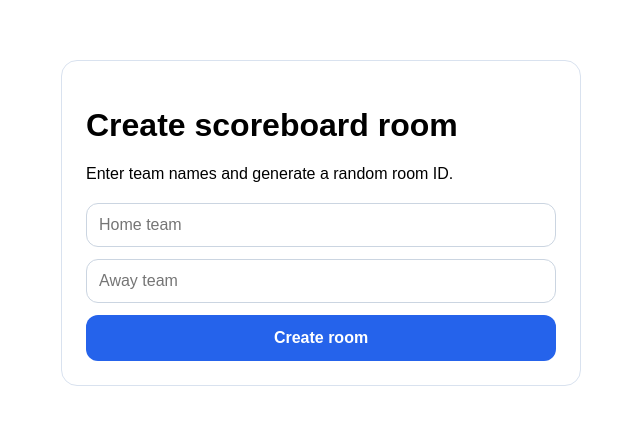
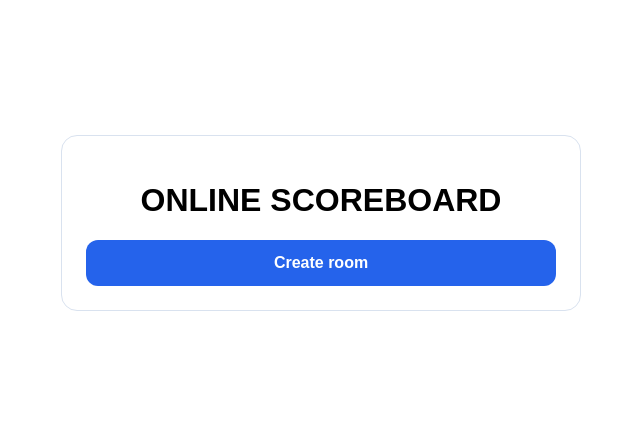
Before and after one commit to kuromon/scoreboard-app, a Next.js app: page / in a window 1280 px wide. Shown: the part 177-602 px from the top of the page, without its empty margins (319-959 px from the left). Built offline with nearby package versions, Linux system fonts and the light colour scheme.

Commit message:
Remove home input

```diff
--- a/app/page.tsx
+++ b/app/page.tsx
@@ -6,16 +6,9 @@ import { generateRoomId } from "@/lib/room";
 
 export default function HomePage() {
   const router = useRouter();
-  const [homeTeam, setHomeTeam] = useState("");
-  const [awayTeam, setAwayTeam] = useState("");
 
   function handleCreateRoom() {
     const roomId = generateRoomId();
-
-    const params = new URLSearchParams({
-      home: homeTeam.trim() || "Home",
-      away: awayTeam.trim() || "Away",
-    });
 
     router.push(`/operator/${roomId}`);
   }
@@ -38,32 +31,9 @@ export default function HomePage() {
           padding: 24,
         }}
       >
-        <h1>Create scoreboard room</h1>
-        <p>Enter team names and generate a random room ID.</p>
+        <h1 style={{ textAlign: "center" }}>ONLINE SCOREBOARD</h1>
 
         <div style={{ display: "grid", gap: 12, marginTop: 20 }}>
-          <input
-            placeholder="Home team"
-            value={homeTeam}
-            onChange={(e) => setHomeTeam(e.target.value)}
-            style={{
-              padding: 12,
-              borderRadius: 12,
-              border: "1px solid #cbd5e1",
-            }}
-          />
-
-          <input
-            placeholder="Away team"
-            value={awayTeam}
-            onChange={(e) => setAwayTeam(e.target.value)}
-            style={{
-              padding: 12,
-              borderRadius: 12,
-              border: "1px solid #cbd5e1",
-            }}
-          />
-
           <button
             onClick={handleCreateRoom}
             style={{
```
